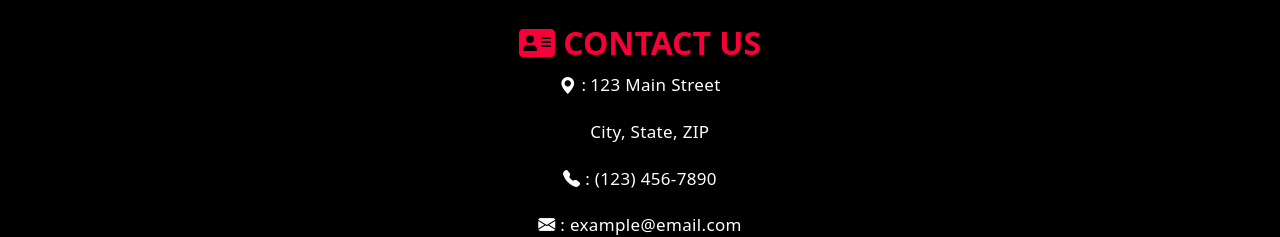
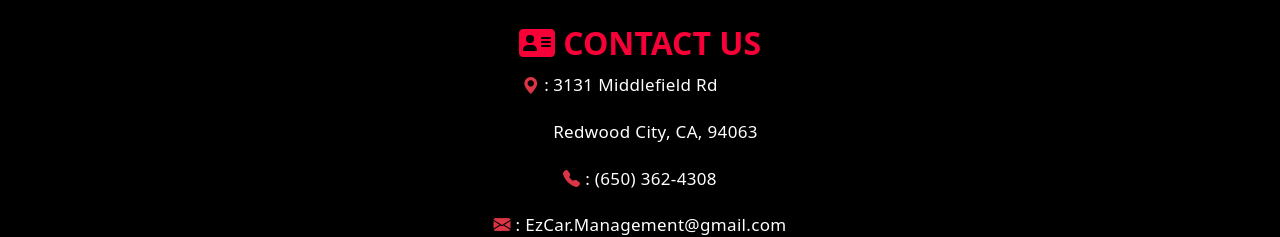
Before and after one commit to Honshu11/ez-car-landing-page, a React (Vite) app: page / in a window 1280 px wide. Shown: the part 2560-2797 px from the top of the page. Built offline with nearby package versions, Linux system fonts and the light colour scheme; a web font is replaced by a local one.

Commit message:
added picture to images folder.

```diff
--- a/src/Components/About/About.jsx
+++ b/src/Components/About/About.jsx
@@ -38,7 +38,7 @@ function About() {
               <img src=".\Images\ezcar-alldocs.png" alt="DMV checklist" className='img-fluid' />
             </div>
             <div className="carousel-item active">
-              <img src=".\Images\ezcar-tags.png" alt="CA License plate" className='img-fluid' />
+              <img src=".\Images\ezcar-outofstate.png" alt="License plates" className='img-fluid' />
             </div>
             <div className="carousel-item active">
               <img src=".\Images\ezcar-family.png" alt="DMV checklist to add family members on car title" className='img-fluid'/>
--- a/src/Components/ContactUs/ContactUs.jsx
+++ b/src/Components/ContactUs/ContactUs.jsx
@@ -8,17 +8,17 @@ const ContactUs = () => {
         <h2 className='addressContainerTitle'><FontAwesomeIcon icon={faAddressCard} /> Contact Us</h2>
         <div className="addressContainerSubtitle">
           <div className="me-1">
-            <i className="bi bi-geo-alt-fill"></i><span> : </span>
+            <i className="bi bi-geo-alt-fill text-danger"></i><span> : </span>
           </div>
           <div>
-            <p>123 Main Street</p>
-            <p>City, State, ZIP</p>
+            <p>3131 Middlefield Rd</p>
+            <p>Redwood City, CA, 94063</p>
           </div>
         </div>
       </div>
-      <p className='addressContainerSubtitle'><i className="bi bi-telephone-fill"></i>&nbsp;:&nbsp;(123) 456-7890</p>
-      <p className='addressContainerSubtitle'><i className="bi bi-envelope-fill"></i>&nbsp;:&nbsp;example@email.com</p>
-    </div >
+      <p className='addressContainerSubtitle'><i className="bi bi-telephone-fill text-danger"></i>&nbsp;:&nbsp;(650) 362-4308</p>
+      <p className='addressContainerSubtitle'><i className="bi bi-envelope-fill text-danger"></i>&nbsp;:&nbsp;EzCar.Management@gmail.com</p>
+    </div>
   );
 };
 
--- a/src/Components/Footer/Footer.jsx
+++ b/src/Components/Footer/Footer.jsx
@@ -8,43 +8,43 @@ function Footer() {
         {/*Social media */}
         <div className="container">
           <a
-            href="#!"
+            href="https://www.facebook.com/profile.php?id=61550210736412"
             type="button"
             className="m-1 h-9 w-9 rounded-full border-2 border-white uppercase leading-normal text-white transition duration-150 ease-in-out hover:bg-black hover:bg-opacity-5 focus:outline-none focus:ring-0"
           >
-            <i className='bi bi-facebook mr-2'></i>
+            <i className='bi bi-facebook mr-2 text-danger'></i>
           </a>
 
           <a
-            href="#!"
+            href="https://goo.gl/maps/BuWPcw6bHatZjVbZA"
             type="button"
             className="m-1 h-9 w-9 rounded-full border-2 border-white uppercase leading-normal text-white transition duration-150 ease-in-out hover:bg-black hover:bg-opacity-5 focus:outline-none focus:ring-0"
           >
-            <i className='bi bi-google mr-2'></i>
+            <i className='bi bi-google mr-2 text-danger'></i>
           </a>
 
           <a
-            href="#!"
+            href="https://www.yelp.com/biz/ez-car-registration-services-redwood-city"
             type="button"
             className="m-1 h-9 w-9 rounded-full border-2 border-white uppercase leading-normal text-white transition duration-150 ease-in-out hover:bg-black hover:bg-opacity-5 focus:outline-none focus:ring-0"
           >
-            <i className='bi bi-yelp mr-2'></i>
+            <i className='bi bi-yelp mr-2 text-danger'></i>
           </a>
 
           <a
-            href="#!"
+            href="https://www.instagram.com/ezcarregistration/"
             type="button"
             className="m-1 h-9 w-9 rounded-full border-2 border-white uppercase leading-normal text-white transition duration-150 ease-in-out hover:bg-black hover:bg-opacity-5 focus:outline-none focus:ring-0"
           >
-            <i className='bi bi-instagram mr-2'></i>
+            <i className='bi bi-instagram mr-2 text-danger'></i>
           </a>
 
           <a
-            href="#!"
+            href="https://nextdoor.com/pages/ezcar-registration-redwood-city-ca/"
             type="button"
             className="m-1 h-9 w-9 rounded-full border-2 border-white uppercase leading-normal text-white transition duration-150 ease-in-out hover:bg-black hover:bg-opacity-5 focus:outline-none focus:ring-0"
           >
-            <i className='bi bi-house-door mr-2'></i>
+            <i className='bi bi-house-door mr-2 text-danger'></i>
           </a>
         </div>
       </div>
```
Also changed, not shown: public/Images/ezcar-tags.png (deleted), 1 other file (tests, documents, lock files or other folders).
